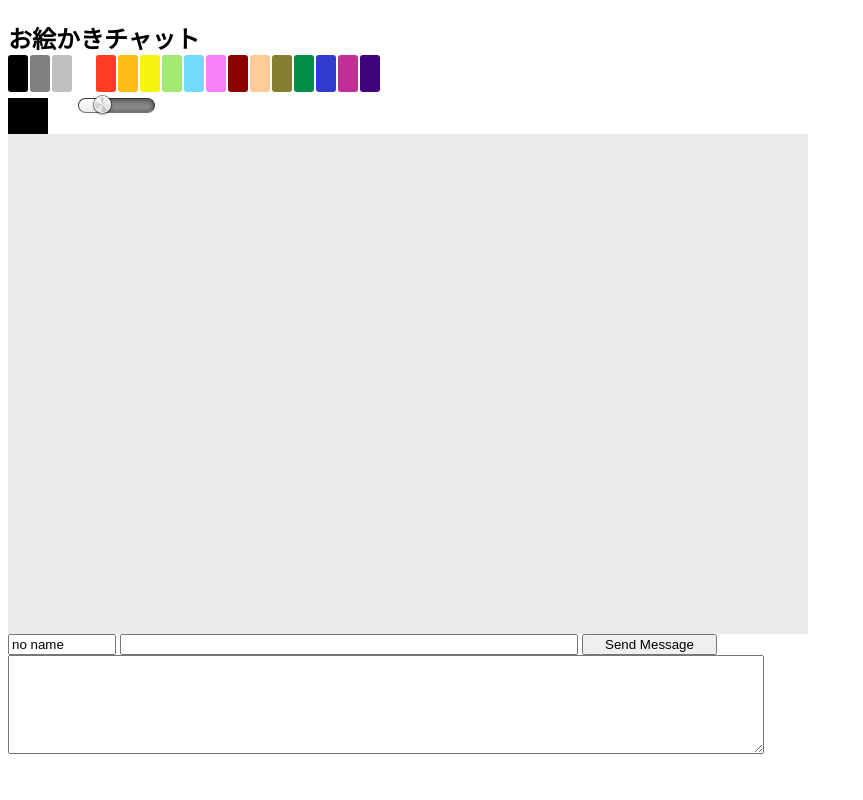
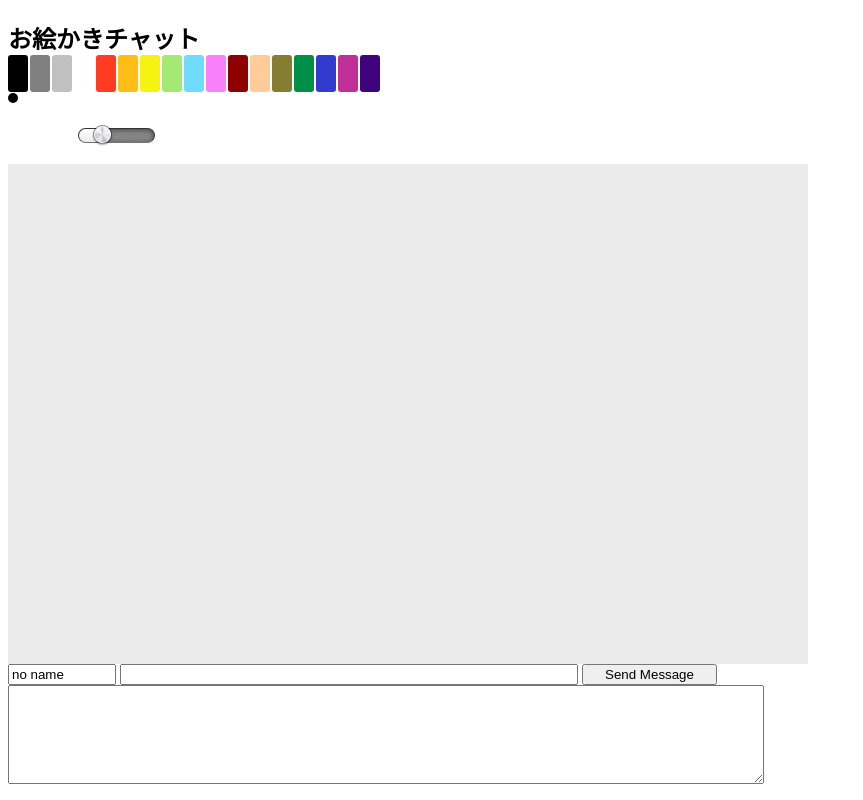
Before and after one commit to abbychau/down, a plain HTML site: page client-sample/index.html in a window 1280 px wide. Both pictures are taken after a click on the element 18 px from the left and 73 px from the top of the page. Shown: the whole page, without its empty margins (0-863 px from the left). Drawn offline with Linux system fonts and the light colour scheme; no server answers.

Commit message:
ブラシの大きさをスライダーに連動させた
スライダーを動かすとその大きさに合わせて、ブラシのプレビューが変わるように変更した。
また、ブラシは線ではなく、円に変更した。

```diff
--- a/client-sample/index.html
+++ b/client-sample/index.html
@@ -27,12 +27,14 @@
 			}
 			var ctx = canvas.getContext('2d');
 
-			//背景描画
 			function drawBackground() {
 				ctx.fillStyle = 'rgb(235, 235, 235)';
 				ctx.fillRect(0,0,canvas.width,canvas.height);
 			};
+
 			function drawLine(prev,next,config) {
+				ctx.lineJoin = "round";
+				ctx.lineCap = "round";
 				ctx.strokeStyle = config.color;
 				ctx.lineWidth = config.size;
 				ctx.beginPath();
@@ -49,8 +51,9 @@
 			//-----------------
 			// イベントリスナー
 			//-----------------
+			//色選択
 			$('span.color-tile').click(function(){
-				$('.cursor-view').css('background-color', $(this).css('background-color'));
+				$('#cursor-view').css('background-color', $(this).css('background-color'));
 
 				//選択
 				$('.color-tile.selected').removeClass('selected');
@@ -61,7 +64,7 @@
 			//ストローク
 			var clicking = false;
 			var prev = {x:0,y:0};
-			var config = {size:1,color:$('.color-tile.selected').css('background-color')}
+			var config = {size:10,color:$('.color-tile.selected').css('background-color')}
 			$('#canvas').mousedown(function(e){
 				clicking = true;
 				prev.x = e.offsetX;
@@ -95,7 +98,6 @@
 				client.name = $(this).val();
 			});
 
-
 			//-----------------
 			// WebSocket通信
 			//-----------------
@@ -121,10 +123,9 @@
 					socket.emit('timeout',{id:client.id});
 				}
 			}, 100);
-		});
 
-		//スライダー設定
-		$(function() {
+			//-----------------------------------
+			//スライダー設定
 			//Store frequently elements in variables
 			var slider  = $('#slider'),
 				tooltip = $('.tooltip');
@@ -150,13 +151,14 @@
 						volume = $('.volume');
 					tooltip.css('left', value).text(ui.value);  //Adjust the tooltip accordingly
 					volume.html(ui.value);
+					$('#cursor-view').css('height',ui.value).css('width',ui.value);
 				},
 
 				stop: function(event,ui) {
 					tooltip.fadeOut('fast');
+					config.size = ui.value;
 				},
 			});
-
 		});
 	</script>
 
@@ -180,7 +182,9 @@
 		<span class="color-tile" data-tooltip="色:#C02E97" style="background-color: rgb(192, 46, 151);"></span>
 		<span class="color-tile" data-tooltip="色:#3F037E" style="background-color: rgb(63, 3, 126);"></span>
 	</div>
-	<div class="cursor-view"><div>
+	<div class="cursor-view">
+		<div id="cursor-view"></div>
+	</div>
 	<section>
 		<span class="tooltip"></span>
 		<div id="slider"></div>
--- a/client-sample/styles/main-style.css
+++ b/client-sample/styles/main-style.css
@@ -1,7 +1,13 @@
-.cursor-view {
-	width: 40px;
-	height: 40px;
+div.cursor-view {
+	width: 30px;
+	height: 30px;
+}
+
+div#cursor-view {
+	width: 10px;
+	height: 10px;
 	background-color: rgb(0, 0, 0);
+	border-radius: 50%;
 }
 
 .view {
```
